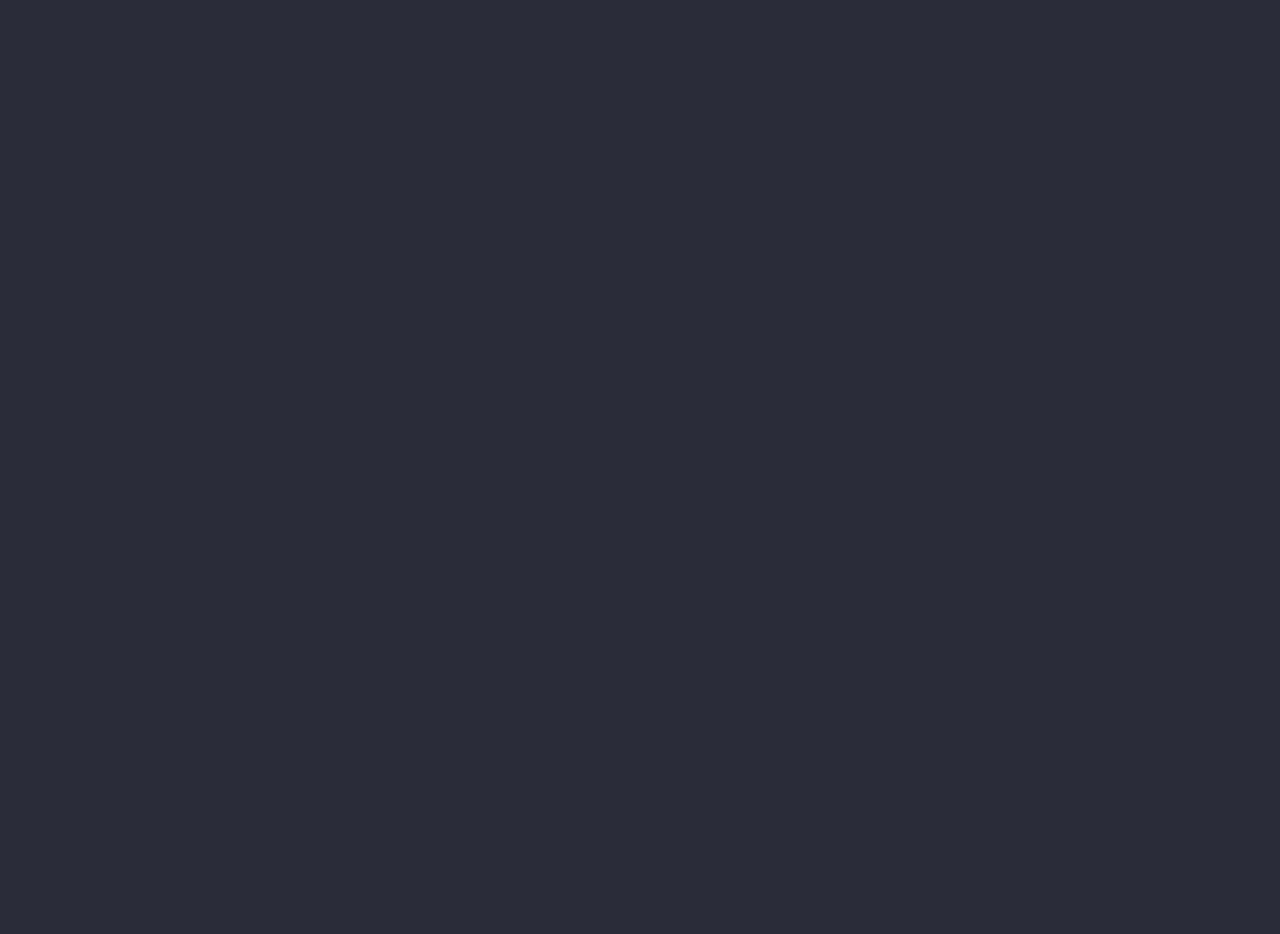
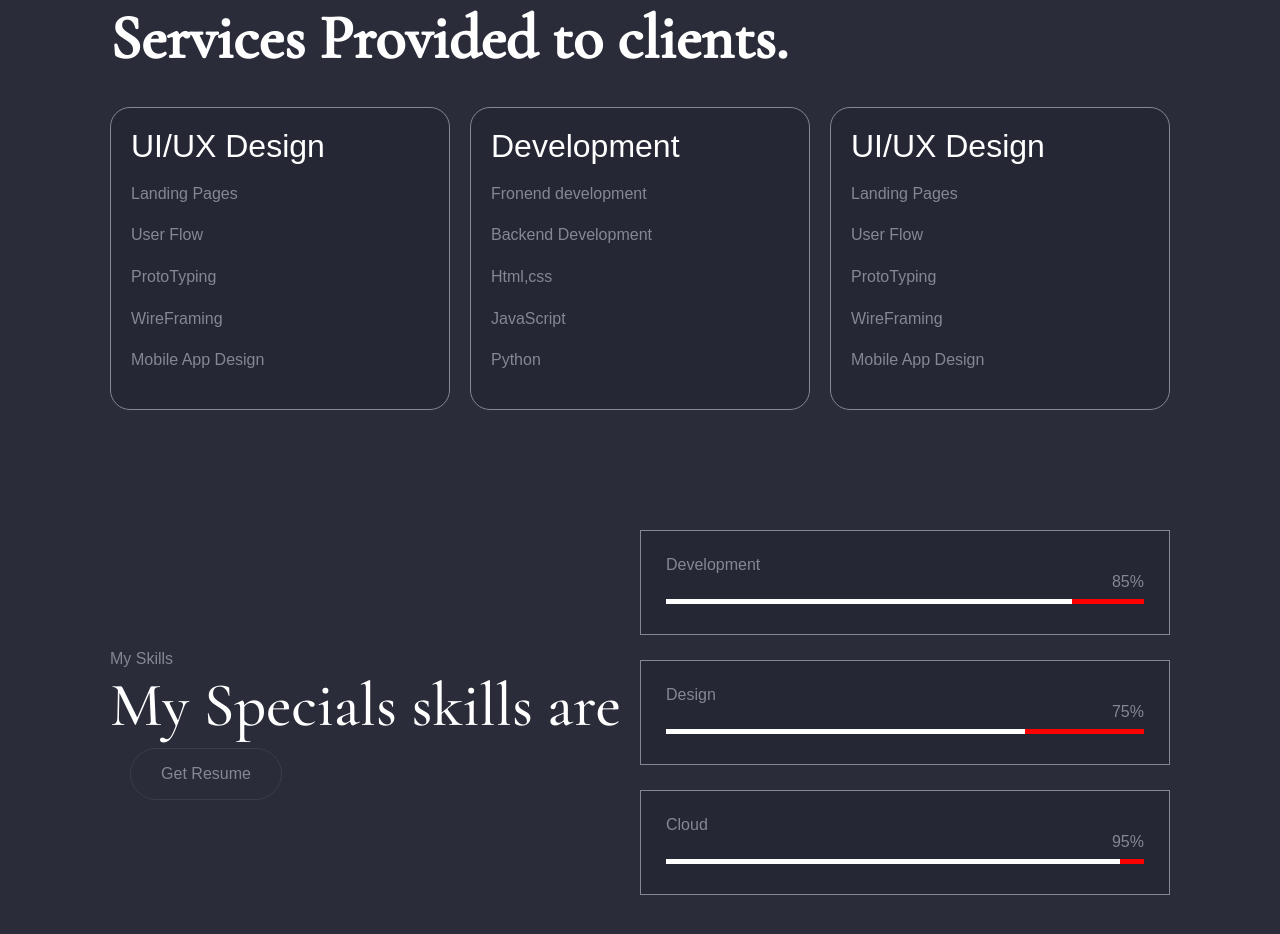
Before and after one commit to SivaKrishnapurini/siva-portfolio-, a React (Vite) app: page / in a window 1280 px wide. Shown: the part 780-1714 px from the top of the page. Before the commit the page ends 800 px from the top, so only its background shows below. Built offline with nearby package versions, Linux system fonts and the light colour scheme.

Commit message:
Skills added

```diff
--- /dev/null
+++ b/src/components/card/Card.jsx
@@ -0,0 +1,22 @@
+import './card.css';
+import { FaCode } from 'react-icons/fa'
+
+
+const Card = ({ datas }) => {
+    const { id, icon, title, features } = datas;
+    return (
+        <div className="card" key={id}>
+            <div className="card__inner">
+                <div className="card__icon">{icon}</div>
+                <div className='card__title'>{title}</div>
+                <div className='card__features'>
+                    {features.map((data,index)=>(
+                        <p key={index}>{data}</p>
+                    ))}
+                </div>
+            </div>
+        </div>
+    );
+};
+
+export default Card;
--- /dev/null
+++ b/src/components/card/card.css
@@ -0,0 +1,23 @@
+.card{
+    background-color: var(--nav-bg);
+    padding: 20px;
+    border-radius: 20px;
+    transition: all 0.5s ease;
+    cursor: pointer;
+    border: 1px solid var(--text-color);
+}
+
+.card:hover{
+    border: 1px solid var(--special-text);
+    transform: scale(1.05);
+}
+
+.card__icons{
+    font-size: 40px;
+    color: var(--special-text);
+}
+
+.card__title{
+    font-size: 32px;
+    color: var(--special-text);
+}
--- a/src/pages/home/Home.jsx
+++ b/src/pages/home/Home.jsx
@@ -1,7 +1,42 @@
 import './home.css'
 import {FaFacebookF, FaInstagram, FaLinkedinIn, FaPlay, FaTwitter} from 'react-icons/fa'
 import spierImage from '../../assets/siva porfolio.png'
+import Data from '../../utils/Data'
+import Card from '../../components/card/Card'
+import { useEffect, useRef } from 'react'
 const Home = () =>{
+    const skillRef = useRef(null);
+
+    useEffect(() => {
+        const animateProgressbar = () => {
+            const progressBars = document.querySelectorAll('.skill__progress-line');
+            progressBars.forEach((progressBar) => {
+                const percent = progressBar.getAttribute('data-width');
+                progressBar.style.width = `${percent}%`;
+            });
+        };
+
+        const observer = new IntersectionObserver(
+            (entries) => {
+                entries.forEach((entry) => {
+                    if (entry.isIntersecting) {
+                        animateProgressbar();
+                        observer.disconnect();
+                    }
+                });
+            },
+            { threshold: 0.5 }
+        );
+
+        if (skillRef.current) {
+            observer.observe(skillRef.current);
+        }
+
+        return () => {
+            observer.disconnect(); // Cleanup on unmount
+        };
+    }, []);
+
     return(
         <div className="container home">
             <section className='hero-section' id="home">
@@ -10,7 +45,7 @@ const Home = () =>{
                     Hello, I am <br /> Siva Krishna
                 </div>
                 <div className='hero-section__paragraph'>
-                    <h1>Full Stack Developer specialised in HTML, CSS, JavaScript, Bootstrap, React js, Python, Redux, Mongoose, Express js, Node js, Django, PostgreSql, MySQl. </h1>
+                    <h1>Full Stack Developer specialised in HTML, CSS, JavaScript, Bootstrap, React js, Python, Redux, MongoDB, Express js, Node js, Django, PostgreSql, MySQl. </h1>
                 </div>
                 <a href='' download='sivakrishna_resume.pdf' className='button' >Get Resume</a>
                 <div className="video-link">
@@ -41,6 +76,50 @@ const Home = () =>{
                      </div>
                 </div>
             </section>
+
+            <section className='services' id='services'>
+                <h3 className='section__label'>My Services</h3>
+                <h2 className='section__title'>
+                    Services Provided to clients.
+                </h2>
+                <div className='cards'>
+                {Data.length > 0 && Data.map((data) => (
+                    <Card key={data.id} datas={data} />
+                ))}
+                </div>
+                </section>
+
+                <section className="skill" id="skills">
+                    <div className='skill__left'>
+                        <div className="section__label">My Skills</div>
+                        <div className="section__title">My Specials skills are</div>
+                        <a href='' download={'resume.pdf'} className='button getresumebutton'>Get Resume</a>
+                    </div>
+                    <div className='skill__right'>
+                        <div className="skill__wrapper">
+                            <div className="skill__tag">Development</div>
+                                <div className="skill__box">
+                                    <div ref={skillRef} className="skill__progress-line" data-width='85'></div>
+                                        <div className="skill__percentage">85%</div>
+
+                            </div>
+                        </div>
+                        <div className="skill__wrapper">
+                            <div className="skill__tag">Design</div>
+                                <div className="skill__box">
+                                    <div ref={skillRef} className="skill__progress-line" data-width='75'></div>
+                                        <div className="skill__percentage">75%</div>
+                            </div>
+                        </div>
+                        <div className="skill__wrapper">
+                            <div className="skill__tag">Cloud</div>
+                                <div className="skill__box">
+                                    <div ref={skillRef} className="skill__progress-line" data-width='95'></div>
+                                    <div className="skill__percentage">95%</div>
+                            </div>
+                        </div>
+                    </div>
+                </section>
         </div>
     )
 }
--- a/src/pages/home/home.css
+++ b/src/pages/home/home.css
@@ -139,3 +139,77 @@
 .spin{
     animation: spin 20s linear infinite;
 }
+
+
+/* services section styles start */
+.services{
+    padding: 60px 0;
+}
+.cards{
+    display: grid;
+    grid-template-columns: repeat(3,1fr);
+    gap:20px;
+}
+
+.section__title{
+    font-size: 62px;
+    color: var(--special-text);
+    font-family: var(--secondary-font-family);
+}
+/* services section styles end */
+
+/* Skills section starts */
+.skill{
+    width: 100%;
+    display: flex;
+    align-items: center;
+    padding: 60px 0;
+}
+
+.skill__left, .skill__right{
+    flex: 1;
+}
+
+.skill__wrapper{
+    background-color: var(--nav-bg);
+    padding: 25px 25px 30px 25px;
+    margin-bottom: 25px;
+    border: 1px solid var(--text-color);
+}
+
+.skill__box{
+    width: 100%;
+    height: 5px;
+    background-color: red;
+    position: relative;
+}
+
+.skill__progress-line{
+    position: absolute;
+    top:0;
+    left: 0;
+    height: 100%;
+    background-color: var(--special-text);
+    width: 0;
+    transition: all 1s linear;
+}
+
+.skill__tag{
+    margin-bottom: 25px;
+    display: inline-block;
+    color: var(--text-color);
+    position: relative;
+    z-index: 2;
+}
+
+.skill__percentage{
+    position: absolute;
+    right: 0;
+    top: -26px;
+}
+
+.getresumebutton{
+    margin-top: 5px;
+    align-self: self-start;
+}
+/* Skills section ends */
--- /dev/null
+++ b/src/utils/Data.js
@@ -0,0 +1,43 @@
+
+import { FaCode } from 'react-icons/fa'
+
+const Data = [
+    {
+        id: 1,
+        icon: FaCode,
+        title: 'UI/UX Design',
+        features: [
+            'Landing Pages',
+            'User Flow',
+            'ProtoTyping',
+            'WireFraming',
+            'Mobile App Design'
+        ]
+    },
+    {
+        id: 2,
+        icon: FaCode,
+        title: 'Development',
+        features: [
+            'Fronend development',
+            'Backend Development',
+            'Html,css',
+            'JavaScript',
+            'Python'
+        ]
+    },
+    {
+        id: 3,
+        icon: FaCode,
+        title: 'UI/UX Design',
+        features: [
+            'Landing Pages',
+            'User Flow',
+            'ProtoTyping',
+            'WireFraming',
+            'Mobile App Design'
+        ]
+    },
+]
+
+export default Data
```
